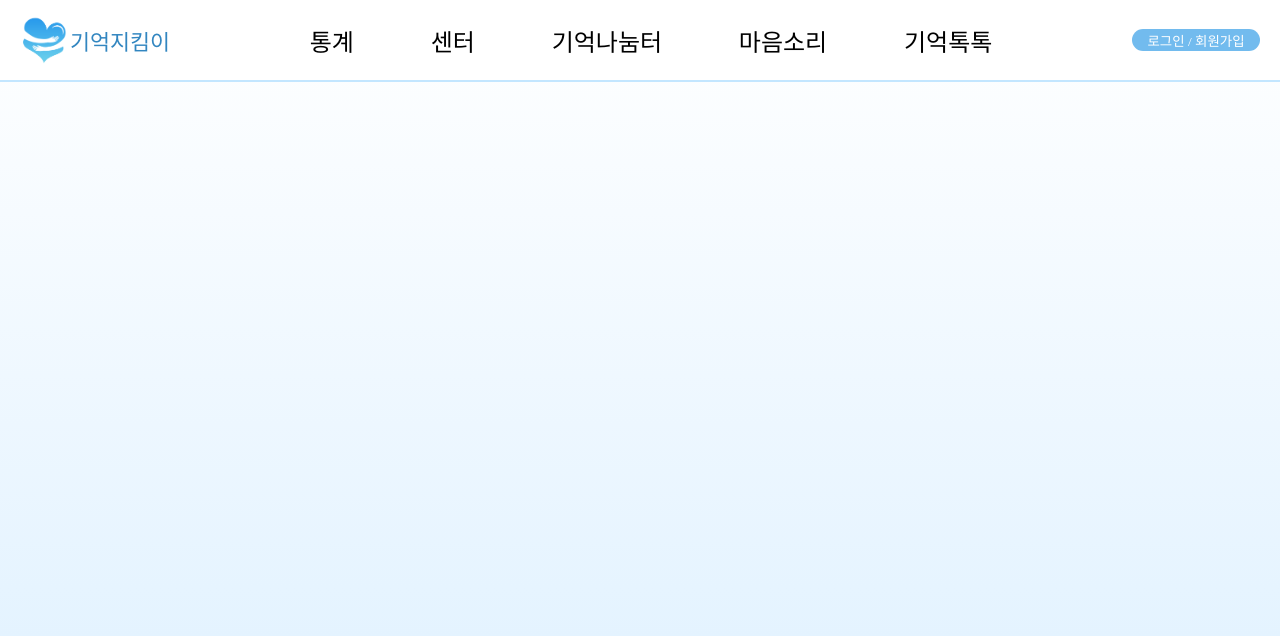
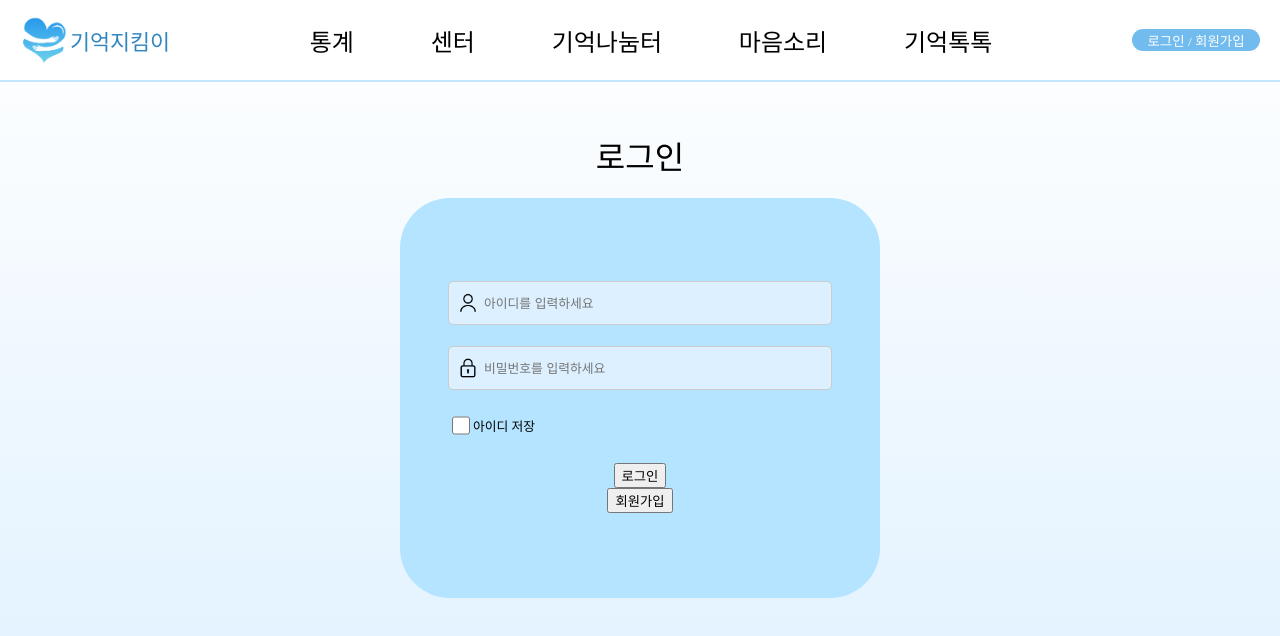
Before and after one commit to hongjaewon62/MemoryKeeper, a React (Vite) app: page /login in a window 1280 px wide. Shown: the top 636 px of the page. Built offline with nearby package versions, Linux system fonts and the light colour scheme.

Commit message:
로그인 페이지 추가
 react router dom 적용

```diff
--- a/index.html
+++ b/index.html
@@ -4,7 +4,7 @@
     <meta charset="UTF-8" />
     <link rel="icon" type="image/svg+xml" href="img/logo.PNG" />
     <meta name="viewport" content="width=device-width, initial-scale=1.0" />
-    <title>Vite + React</title>
+    <title>기억지킴이</title>
   </head>
   <body>
     <div id="root"></div>
--- a/src/App.jsx
+++ b/src/App.jsx
@@ -1,15 +1,20 @@
-import { useState } from "react"
-import styled, {createGlobalStyle } from "styled-components"
+import { BrowserRouter, Routes, Route } from "react-router-dom";
+
 import GlobalStyle from "../src/style/GlobalStyle.jsx";
 import Header from "./header/header.jsx";
+import Home from "./main/home.jsx";
+import Login from "./Login/Login.jsx";
 
 function App() {
   return (
-    <>
-    <title>기억지킴이</title>
+    <BrowserRouter basename={import.meta.env.BASE_URL}>
       <GlobalStyle />
       <Header />
-    </>
+      <Routes>
+        <Route index element={<Home />}/>
+        <Route path="login" element={<Login />} />
+      </Routes>
+    </BrowserRouter>
   )
 }
 
--- a/src/header/Header.jsx
+++ b/src/header/Header.jsx
@@ -1,5 +1,6 @@
 import styled from "styled-components";
 import NavBar from "./NavBar";
+import { useNavigate } from "react-router-dom";
 
 const Wrapper = styled.div`
     display: flex;
@@ -52,15 +53,21 @@ const LoginTitle = styled.span`
 `
 
 function Header() {
+    const navigate = useNavigate();
+
     return (
         <Wrapper>
-            <LogoWrapper>
+            <LogoWrapper onClick={() => {
+                navigate("/")
+            }}>
                 <LogoImg src="img/logo.PNG" />
                 <LogoTitle>기억지킴이</LogoTitle>
             </LogoWrapper>
             <NavBar />
             <LoginWrapper>
-                <LoginTitle>
+                <LoginTitle onClick={() => {
+                    navigate("/login")
+                }}>
                     로그인 / 회원가입
                 </LoginTitle>
             </LoginWrapper>
--- /dev/null
+++ b/src/login/Login.jsx
@@ -0,0 +1,64 @@
+import styled from "styled-components";
+
+import InputUI from "../ui/InputUI";
+
+const Wrapper = styled.div`
+    display: flex;
+    flex-direction: column;
+    justify-content: center;
+    align-items: center;
+    height: 100%;
+`
+
+const LoginWrapper = styled.div`
+    display: flex;
+    flex-direction: column;
+    justify-content: center;
+    align-items: center;
+    border-radius: 50px;
+    background: #B4E4FF;
+    width: clamp(20vh, 60vh, 80vh);
+    height: clamp(15vh, 50vh, 80vh);
+    max-width: 80vw;
+    max-height: 90vw;
+`
+
+const LoginText = styled.div`
+    font-size: clamp(20px, 2.5vw, 50px);
+    margin-top: clamp(20px, 50px, 100px);
+    margin-bottom: clamp(10px, 20px, 40px);
+`
+
+const CheckBoxDiv = styled.div`
+    display: flex;
+    justify-content: center;
+    align-items: center;
+    width: 80%;
+    justify-content: flex-start;
+    margin-bottom: 25px;
+`
+
+const CheckBoxText = styled.span`
+    font-size: clamp(12px, 1vw, 35px);;
+`
+
+function Login ()
+{
+    return (
+        <Wrapper>
+            <LoginText>로그인</LoginText>
+            <LoginWrapper>
+                <InputUI type="text" placeholder="아이디를 입력하세요" width={"80%"} height={"10%"} margin={"0 0 25px 0"} icon={"img/user.png"}/>
+                <InputUI type="password" placeholder="비밀번호를 입력하세요" width={"80%"} height={"10%"} margin={"0 0 25px 0"} icon={"img/password.png"}/>
+                <CheckBoxDiv>
+                    <InputUI type="checkbox" width={"25px"} height={"25px"} />
+                    <CheckBoxText>아이디 저장</CheckBoxText>
+                </CheckBoxDiv>
+                <button>로그인</button>
+                <button>회원가입</button>
+            </LoginWrapper>
+        </Wrapper>
+    )
+}
+
+export default Login;
--- /dev/null
+++ b/src/main/Home.jsx
@@ -0,0 +1,11 @@
+import styled from "styled-components";
+
+function Home() {
+    return (
+        <>
+        <h1>테스트</h1>
+        </>
+    )
+}
+
+export default Home;
--- a/src/style/GlobalStyle.jsx
+++ b/src/style/GlobalStyle.jsx
@@ -3,7 +3,7 @@ import { createGlobalStyle } from "styled-components";
 const GlobalStyle = createGlobalStyle`
     body {
         background: linear-gradient(#FFFFFF, #DDF0FF);
-        height: 100vh;
+        min-height: 100vh;
         margin: 0;
         padding: 0;
     }
--- /dev/null
+++ b/src/ui/InputUI.jsx
@@ -0,0 +1,47 @@
+import styled from "styled-components";
+
+const InputWrapper = styled.div`
+    position: relative;
+    display: flex;
+    align-items: center;
+    width: ${(props) => props.width || '100px'};
+    height: ${(props) => props.height || '30px'};
+    margin: ${(props) => props.margin || 'none'};
+`;
+
+const StyledInput = styled.input`
+    width: 100%;
+    height: 100%;
+    padding-left: ${(props) => (props.icon ? '35px' : '10px')};
+    background: ${(props) => props.background || '#DDF0FF'};
+    border: 1px solid #cccccc;
+    border-radius: 5px;
+    outline: none;
+    font-size: clamp(10px, 1vw, 30px);
+`;
+
+const Icon = styled.img`
+    position: absolute;
+    left: 10px;
+    width: 20px;
+    height: 20px;
+`;
+
+function InputUI({ width, height, margin, background, type, placeholder, icon }) {
+    return (
+        <InputWrapper
+            width={width}
+            margin={margin}
+            height={height}>
+            {icon && <Icon src={icon} alt="icon" />}
+            <StyledInput
+                background={background}
+                type={type}
+                placeholder={placeholder}
+                icon={icon}
+            />
+        </InputWrapper>
+    );
+}
+
+export default InputUI;
```
Also changed, not shown: src/ui/Button.jsx (added, +11 -0 lines), public/img/password.png (added), public/img/user.png (added).
